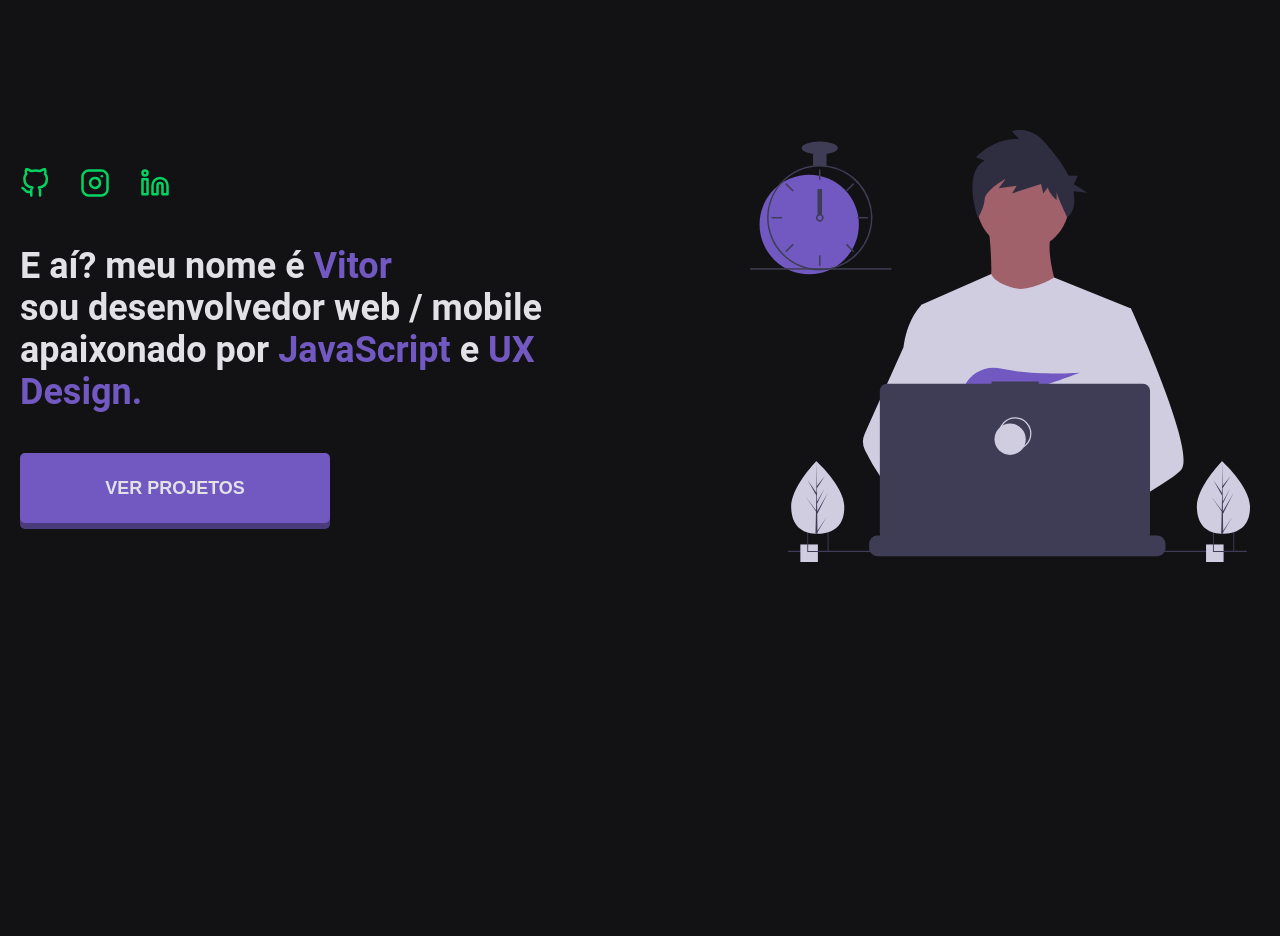
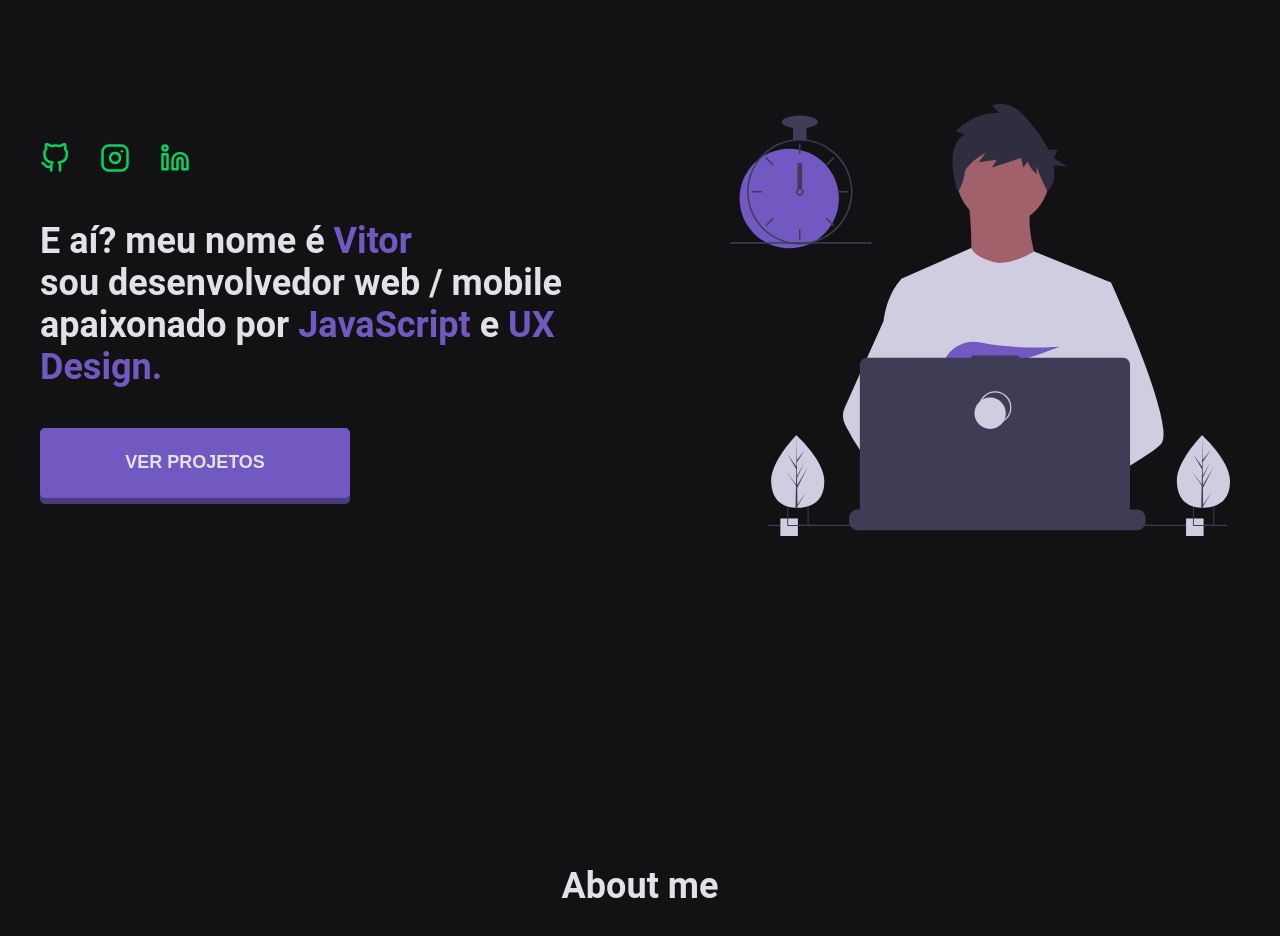
Before and after one commit to vitorserrano/vsme, a React (Create React App) app: page / in a window 1280 px wide. Shown: the part 80-1016 px from the top of the page. Built offline with nearby package versions, Linux system fonts and the light colour scheme.

Commit message:
🐛 Fixed Banner height

```diff
--- /dev/null
+++ b/src/components/About/index.js
@@ -0,0 +1,13 @@
+import React from 'react';
+
+import { Wrapper, Container } from './styles';
+
+export default function About() {
+  return (
+    <Wrapper>
+      <Container>
+        <h1>About me</h1>
+      </Container>
+    </Wrapper>
+  );
+};
--- /dev/null
+++ b/src/components/About/styles.js
@@ -0,0 +1,22 @@
+import styled from "styled-components";
+
+export const Wrapper = styled.div`
+  width: 100%;
+  height: 100%;
+  margin-top: 145px;
+`;
+
+export const Container = styled.div`
+  width: 100%;
+  max-width: 1280px;
+
+  margin-left: auto;
+  margin-right: auto;
+
+  padding-left: 40px;
+  padding-right: 40px;
+
+  display: flex;
+  justify-content: center;
+  align-items: center;
+`;
--- a/src/components/Banner/index.js
+++ b/src/components/Banner/index.js
@@ -2,18 +2,19 @@ import React from "react";
 
 import { FiGithub, FiInstagram, FiLinkedin } from "react-icons/fi";
 
-import { Container, Description, Illustration } from "./styles";
-
-import ImgDev from '../../assets/dev.svg';
+import { Wrapper, Container, Description, Illustration } from "./styles";
+import ImgDev from "../../assets/dev.svg";
 
 export default function Banner() {
   return (
+    <Wrapper>
       <Container>
         <Description>
           <ul>
             <li>
               <a
                 className="icon"
+                title="Aqui é onde eu guardo os códigos"
                 href="https://github.com/vitorserrano"
                 target="_blank"
               >
@@ -24,7 +25,8 @@ export default function Banner() {
             <li>
               <a
                 className="icon"
-              href="https://github.com/vitorserrano"
+                title="Aqui tem um pouco de mim"
+                href="https://www.instagram.com/virtuzera/"
                 target="_blank"
               >
                 <FiInstagram />
@@ -34,7 +36,8 @@ export default function Banner() {
             <li>
               <a
                 className="icon"
-              href="https://github.com/vitorserrano"
+                title="Aqui tem meu currículo e alguns posts"
+                href="https://www.linkedin.com/in/vitor-serrano"
                 target="_blank"
               >
                 <FiLinkedin />
@@ -55,8 +58,9 @@ export default function Banner() {
         </Description>
 
         <Illustration>
-        <img src={ImgDev} alt="Desenvolvedor"/>
+          <img src={ImgDev} alt="Desenvolvedor" />
         </Illustration>
       </Container>
+    </Wrapper>
   );
 }
--- a/src/components/Banner/styles.js
+++ b/src/components/Banner/styles.js
@@ -1,15 +1,23 @@
 import styled from 'styled-components';
+
+export const Wrapper = styled.div`
+  width: 100%;
+  height: 100vh;
+
+  display: flex;
+  justify-content: center;
+  align-items: center;
+`;
 
 export const Container = styled.div`
   width: 100%;
   max-width: 1280px;
 
-  margin: 200px 0;
   margin-left: auto;
   margin-right: auto;
 
-  padding-left: 20px;
-  padding-right: 20px;
+  padding-left: 40px;
+  padding-right: 40px;
 
   display: flex;
   justify-content: space-between;
--- a/src/pages/Home/index.js
+++ b/src/pages/Home/index.js
@@ -1,11 +1,13 @@
 import React from 'react';
 
 import Banner from '../../components/Banner';
+import About from '../../components/About';
 
 export default function Home() {
   return (
     <>
       <Banner />
+      <About />
     </>
   );
 };
--- a/src/styles/global.js
+++ b/src/styles/global.js
@@ -19,7 +19,6 @@ export default createGlobalStyle`
     background: #121214;
     color: #E1E1E6;
     -webkit-font-smoothing: antialiased !important;
-    overflow: hidden;
   }
 
   h1 {
```
Lines whose indentation alone changed are shown as unchanged.
